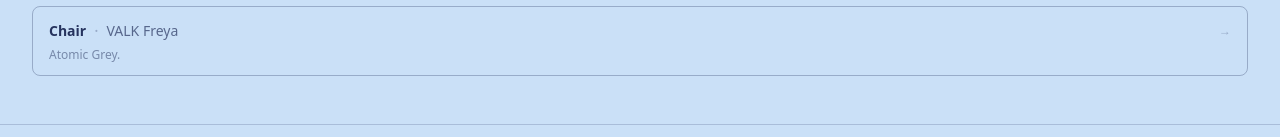
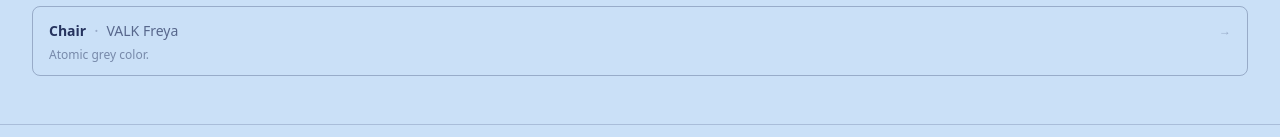
Before and after one commit to javiergranados/website, a Vue app: page /uses in a window 1280 px wide. Shown: the part 1079-1216 px from the top of the page. Built offline with nearby package versions, Linux system fonts and the light colour scheme.

Commit message:
Fix i18n on uses page

```diff
--- a/src/data/uses.json
+++ b/src/data/uses.json
@@ -7,33 +7,64 @@
     {
       "title": {
         "en": "Desktop Apps",
-        "es": "Apps de Escritorio"
+        "es": "Aplicaciones de Escritorio"
       },
       "icon": "💻",
       "items": [
         {
-          "title": "Editor",
+          "slug": "ide",
+          "title": {
+            "en": "IDE",
+            "es": "Editor"
+          },
           "text": "Windsurf",
           "href": "https://windsurf.com/",
-          "note": "Where developers are doing their best work."
+          "note": {
+            "en": "Where developers are doing their best work.",
+            "es": "Donde los desarrolladores hacen su mejor trabajo."
+          }
         },
         {
-          "title": "Terminal",
+          "slug": "terminal",
+          "title": {
+            "en": "Terminal",
+            "es": "Consola"
+          },
           "text": "Ghostty",
           "href": "https://ghostty.org/",
-          "note": "Fast, feature-rich, and cross-platform terminal emulator."
+          "note": {
+            "en": "Fast, feature-rich, and cross-platform terminal emulator.",
+            "es": "Emulador de terminal rápido, rico en características y multiplataforma."
+          }
         },
         {
-          "title": "To-Do List",
+          "slug": "todo-list",
+          "title": {
+            "en": "To-Do List",
+            "es": "Lista de Tareas"
+          },
           "text": "Things",
           "href": "https://culturedcode.com/things/",
-          "note": "Task manager that helps you plan your day, manage your projects, and make real progress toward your goals."
+          "note": {
+            "en": "Task manager that helps you plan your day, manage your projects, and make real progress toward your goals.",
+            "es": "Gestor de tareas que te ayuda a planificar tu día, gestionar tus proyectos y hacer progreso real hacia tus metas."
+          }
         },
         {
-          "title": "Settings",
-          "text": "Dot Files repo",
+          "slug": "settings",
+          "title": {
+            "en": "Settings",
+            "es": "Ajustes"
+          },
+          "text": {
+            "en": "Dot Files repo",
+            "es": "Repositorio de archivos de configuración"
+          },
           "href": "https://github.com/javiergranados/dotfiles",
-          "note": "All my configuration versioned on GitHub (WIP)."
+          "note": {
+            "en": "All my configuration versioned on GitHub (WIP).",
+            "es": "Todas mis configuraciones repositadas en GitHub (en construcción)."
+          }
         }
       ]
     },
@@ -45,46 +76,80 @@
       "icon": "🖥️",
       "items": [
         {
-          "title": "Computer",
+          "slug": "computer",
+          "title": {
+            "en": "Computer",
+            "es": "Ordenador"
+          },
           "text": "Mac mini",
           "href": "https://support.apple.com/es-es/111894",
           "note": "M1, 16GB RAM."
         },
         {
-          "title": "Monitor",
+          "slug": "monitor",
+          "title": {
+            "en": "Monitor",
+            "es": "Pantalla"
+          },
           "text": "MPG321CURX QD-Oled",
           "href": "https://es.msi.com/Monitor/MPG-321CURX-QD-OLED",
           "note": null
         },
         {
-          "title": "Keyboard",
+          "slug": "keyboard",
+          "title": {
+            "en": "Keyboard",
+            "es": "Teclado"
+          },
           "text": "Feker Alice 80",
           "href": "https://amzn.eu/d/j6YUaUg",
-          "note": "Ergonomic layout, yellow switches."
+          "note": {
+            "en": "Ergonomic layout, yellow switches.",
+            "es": "Diseño ergonómico, interruptores amarillos."
+          }
         },
         {
-          "title": "Mouse",
+          "slug": "mouse",
+          "title": {
+            "en": "Mouse",
+            "es": "Ratón"
+          },
           "text": "Magic Trackpad",
           "href": "https://www.apple.com/es/shop/product/mxka3z/a/magic-trackpad-usb%E2%80%91c-superficie-multi%E2%80%91touch-negra",
           "note": null
         },
         {
-          "title": "Standing Desk",
+          "slug": "standing-desk",
+          "title": {
+            "en": "Standing Desk",
+            "es": "Escritorio"
+          },
           "text": "FlexiSpot E7",
           "href": "https://www.flexispot.es/escritorio-regulable-electricamente-e7.html",
           "note": null
         },
         {
-          "title": "Table top",
+          "slug": "table-top",
+          "title": {
+            "en": "Table top",
+            "es": "Tabla del escritorio"
+          },
           "text": "ANFALLARE",
           "href": "https://www.ikea.com/es/en/p/anfallare-table-top-bamboo-00465141/",
           "note": "Bamboo, 140x65 cm."
         },
         {
-          "title": "Chair",
+          "slug": "chair",
+          "title": {
+            "en": "Chair",
+            "es": "Silla"
+          },
           "text": "VALK Freya",
           "href": "https://valkgaming.com/en/36-valk-freya-gaming-chair.html",
-          "note": "Atomic Grey."
+          "note": {
+            "en": "Atomic grey color.",
+            "es": "Color gris átomico."
+          }
         }
       ]
     }
--- a/src/i18n/locales/en.json
+++ b/src/i18n/locales/en.json
@@ -16,7 +16,7 @@
   },
   "projects": {
     "title": "Projects",
-    "intro": "A selection of public projects I've been part of.",
+    "intro": "A selection of public projects I've been part of as a freelancer.",
     "discontinued": "Discontinued"
   },
   "uses": {
--- a/src/i18n/locales/es.json
+++ b/src/i18n/locales/es.json
@@ -16,7 +16,7 @@
   },
   "projects": {
     "title": "Proyectos",
-    "intro": "Una selección de proyectos en los que he participado.",
+    "intro": "Una selección de proyectos en los que he participado como autónomo.",
     "discontinued": "Descontinuado"
   },
   "uses": {
--- a/src/views/UsesView.vue
+++ b/src/views/UsesView.vue
@@ -23,7 +23,7 @@
         <div class="flex flex-col gap-2">
           <a
             v-for="item in section.items"
-            :key="item.title"
+            :key="item.slug"
             :href="item.href"
             target="_blank"
             rel="noreferrer"
@@ -31,16 +31,16 @@
           >
             <div class="flex items-center justify-between">
               <div class="flex items-center gap-2">
-                <span class="text-sm font-semibold text-primary">{{ item.title }}</span>
+                <span class="text-sm font-semibold text-primary">{{ localizeField(item.title) }}</span>
                 <span class="text-primary/30">·</span>
-                <span class="text-sm text-primary/70">{{ item.text }}</span>
+                <span class="text-sm text-primary/70">{{ localizeField(item.text) }}</span>
               </div>
               <span
                 class="text-xs text-primary/30 transition-all group-hover:translate-x-0.5 group-hover:text-primary/60"
                 >→</span
               >
             </div>
-            <p v-if="item.note" class="text-xs text-primary/50">{{ item.note }}</p>
+            <p v-if="item.note" class="text-xs text-primary/50">{{ localizeField(item.note) }}</p>
           </a>
         </div>
       </section>
```
